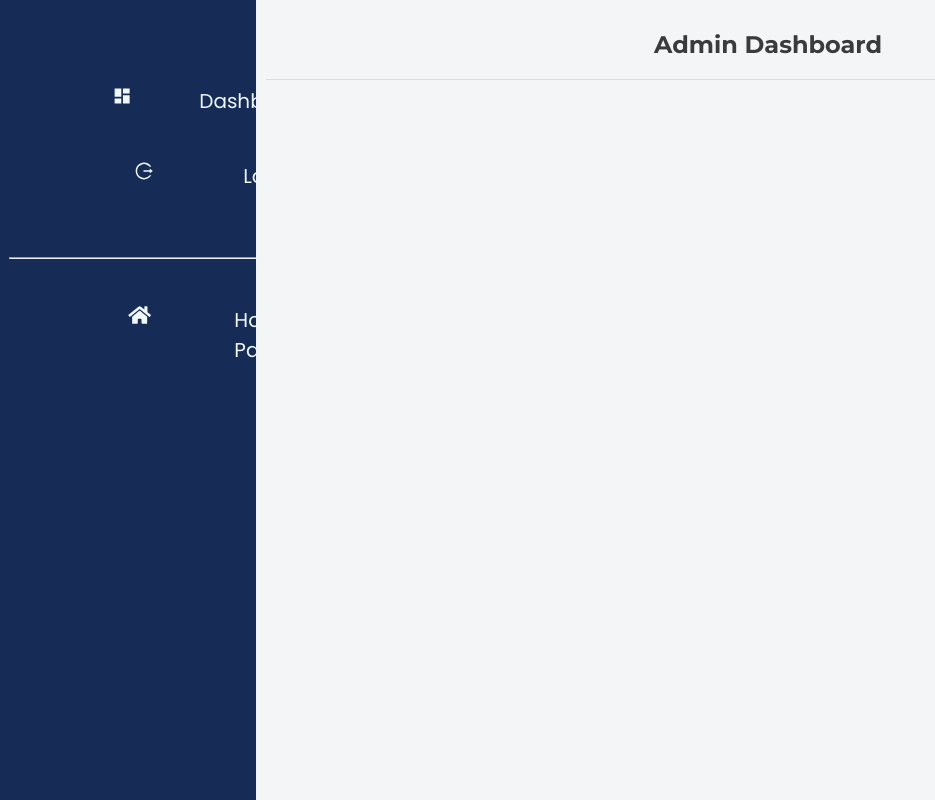
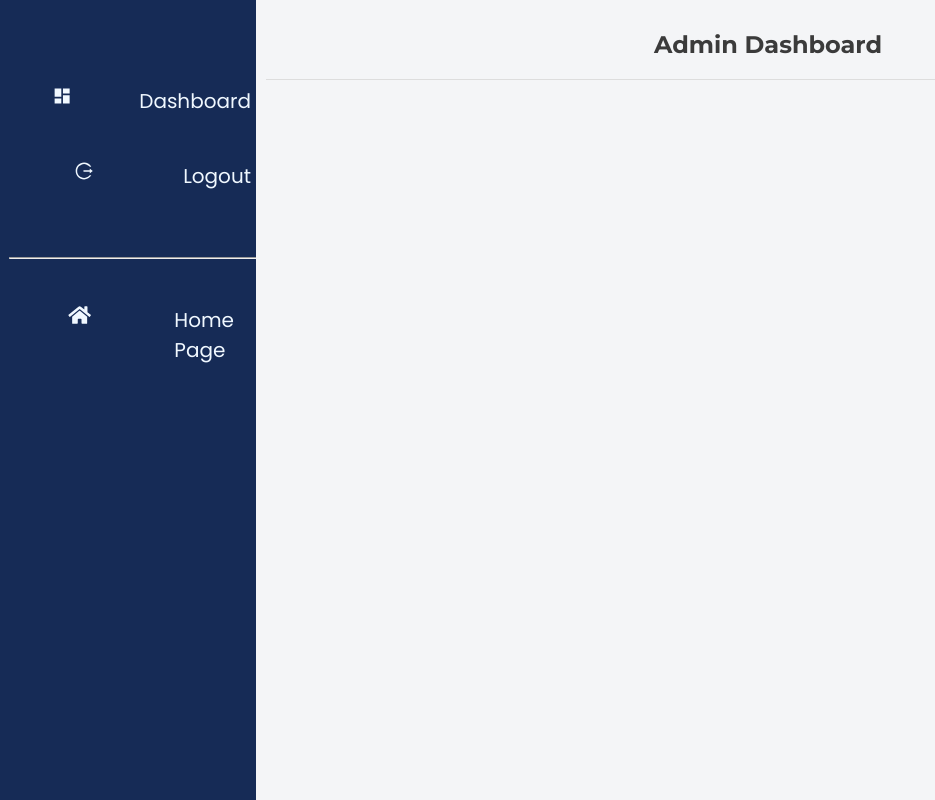
Before and after one commit to FairoozAzim/EMA-BD-Web, a React (Vite) app in the folder ema-bd-website/: page /dashboard in a window 1280 px wide. Shown: the whole page, without its empty margins (0-935 px from the left). Built offline with nearby package versions, Linux system fonts and the light colour scheme; sample sign-in values are in the browser's storage.

Commit message:
event dates fix

```diff
--- a/ema-bd-website/src/Layout/Dashboard/Dashboard.css
+++ b/ema-bd-website/src/Layout/Dashboard/Dashboard.css
@@ -33,7 +33,8 @@
 .sidebar ul li a{
     padding: 15px;
     height: 1.5em;
-    margin: 15px auto;
+    margin-top: 15px;
+    margin-left: -60px;
     font-size: 20px;
     position: relative;
     width: 100%;
--- a/ema-bd-website/src/components/AdminComponents/EventManagement/EventManagement.jsx
+++ b/ema-bd-website/src/components/AdminComponents/EventManagement/EventManagement.jsx
@@ -121,7 +121,7 @@ const handleImageUpload = event => {
                       <input name='title' type='text' placeholder='Event Title'></input>
                      <div className='d-flex double-input'>
                      {/* <input name='date' type='text' placeholder='Event Date'> */}
-                      <DatePicker className='date-time-input' name='date' selected={startDate} onChange={(date) => setStartDate(date)} placeholderText='Event Date' minDate={today}></DatePicker>
+                      <DatePicker className='date-time-input' name='date' selected={startDate} onChange={(date) => setStartDate(date)} placeholderText='Event Date'></DatePicker>
                      {/* </input> */}
                     <DatePicker
                      className='date-time-input'
--- a/ema-bd-website/src/components/HomePage/Banner/Banner.jsx
+++ b/ema-bd-website/src/components/HomePage/Banner/Banner.jsx
@@ -6,13 +6,16 @@ import Image3 from '../../../Assets/images/slider4.jpg';
 import Image4 from '../../../Assets/images/slider7.png';
 import Image5 from '../../../Assets/images/slider8.jpg';
 import Image6 from '../../../Assets/images/slider9.jpg';
+import Image7 from '../../../Assets/images/1.png';
+import Image8 from '../../../Assets/images/2.png';
+import Image9 from '../../../Assets/images/7.png';
 
 import './Banner.css';
 // import { BsArrowLeft, BsArrowRight } from 'react-icons/bs';
 
 const Banner = () => {
     const [currentSlide, setCurrentSlide] = useState(0);
-    const slides = [Image1, Image2, Image3, Image4, Image5, Image6];
+    const slides = [Image1, Image2, Image3, Image4, Image5, Image6, Image7, Image8, Image9];
 
     const nextSlide = () => {
         setCurrentSlide(currentSlide === slides.length - 1 ? 0 : currentSlide + 1);
```
